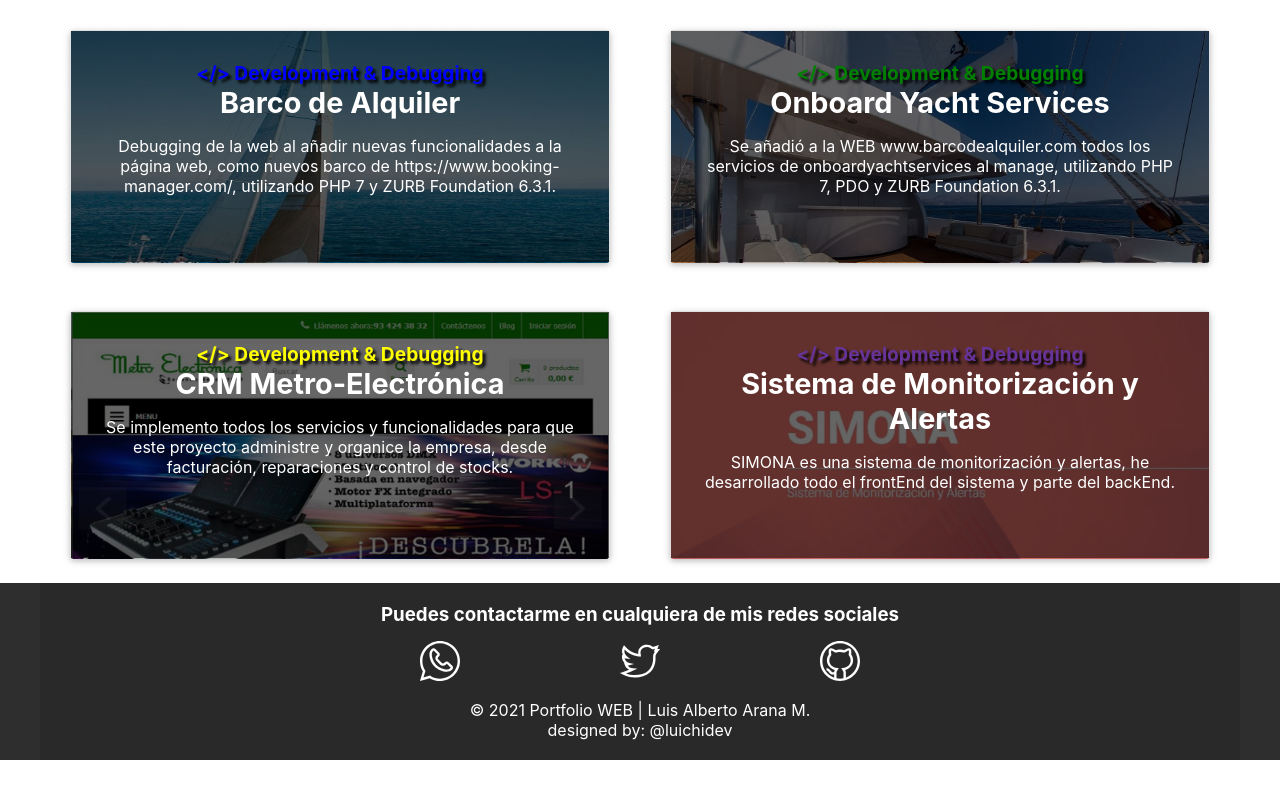
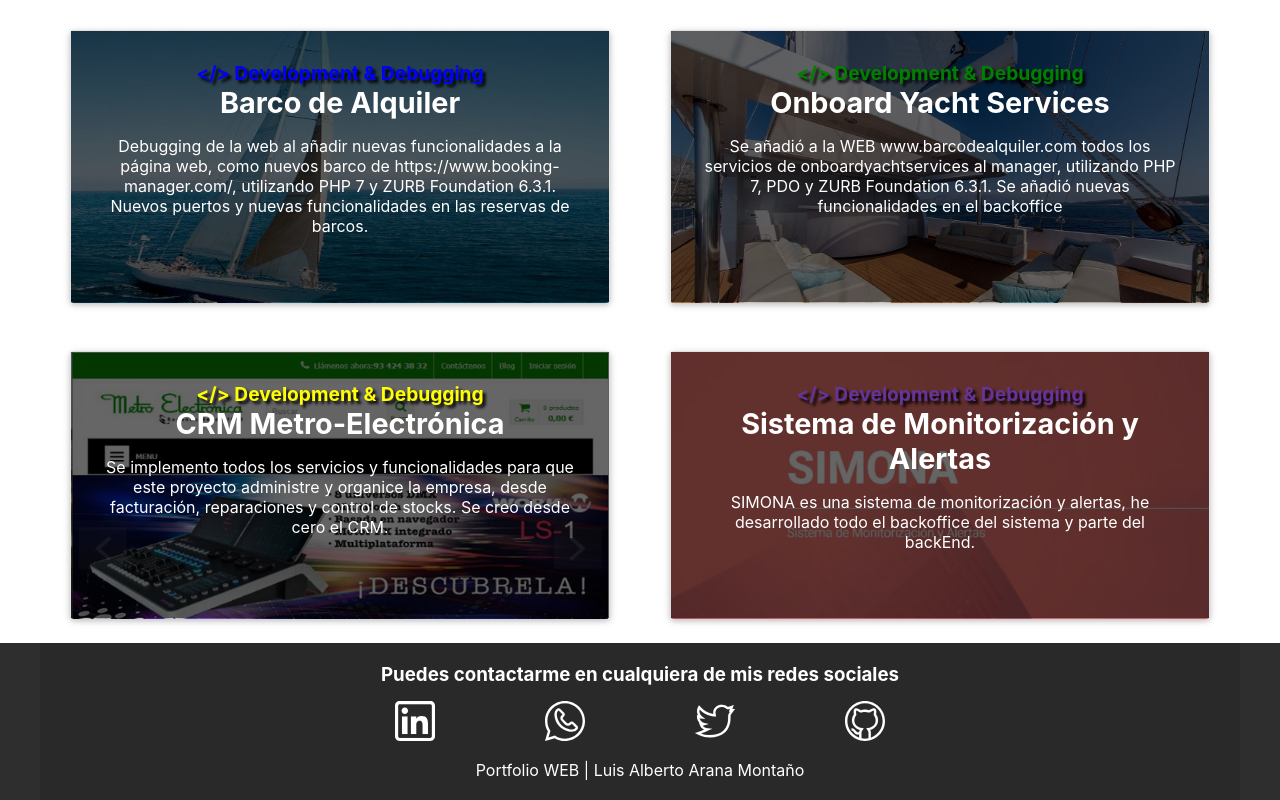
Before and after one commit to Luichidev/portfolio-luis, a Next.js app: page /proyectos in a window 1280 px wide. Shown: the part 419-1219 px from the top of the page. Before the commit the page ends 1179 px from the top, so only its background shows below. Built offline with nearby package versions, Linux system fonts and the light colour scheme; a web font is replaced by a local one.

Commit message:
se hizo los cambios que se mencionaron en la clase de formación y orientación laboral

```diff
--- a/components/Footer/index.jsx
+++ b/components/Footer/index.jsx
@@ -1,4 +1,4 @@
-import Facebook from "../Icons/Facebook";
+import Linkedin from "../Icons/linkedin";
 import Twitter from "../Icons/Twitter";
 import Whatsapp from "../Icons/Whatsapp";
 import Github from "../Icons/Github";
@@ -10,22 +10,21 @@ export default function Footer() {
         <div className="container">
           <h3>Puedes contactarme en cualquiera de mis redes sociales</h3>
           <div className="flex__container social-icons">
-            {/* <a href="https://www.facebook.com/luisalbertothethunder" className="flex__1" target="_blank" rel="noopener" aria-label="Facebook">
-              <Facebook/>
-            </a> */}
-            <a href="https://api.whatsapp.com/send?phone=+34663411621" className="flex__1" target="_blank" rel="noopener" aria-label="Facebook">
+            <a href="https://www.linkedin.com/in/luichidev/" className="flex__1" target="_blank" rel="noopener" aria-label="Linkedin">
+              <Linkedin/>
+            </a>
+            <a href="https://api.whatsapp.com/send?phone=+34663411621" className="flex__1" target="_blank" rel="noopener" aria-label="whatsapp">
               <Whatsapp/>
             </a>
-            <a href="https://twitter.com/@luichidev" className="flex__1" target="_blank" rel="noopener" aria-label="Facebook">
+            <a href="https://twitter.com/@luichidev" className="flex__1" target="_blank" rel="noopener" aria-label="Twitter">
               <Twitter/>
             </a>
-            <a href="https://github.com/luichidev" className="flex__1" target="_blank" rel="noopener" aria-label="Facebook">
+            <a href="https://github.com/luichidev" className="flex__1" target="_blank" rel="noopener" aria-label="Github">
               <Github/>
             </a>
           </div>
           <div className="footer-info">
-            <p>© 2021 Portfolio WEB | Luis Alberto Arana M.</p>
-            <p>designed by: @luichidev</p>
+            <p>Portfolio WEB | Luis Alberto Arana Montaño</p>
           </div>
         </div>
       </footer>
--- a/components/Icons/Facebook.js
+++ b/components/Icons/Facebook.js
@@ -6,7 +6,6 @@ export default function Facebook(props) {
       viewBox="0 0 512 512"
       width={40}
       height={40}
-      xmlns="http://www.w3.org/2000/svg"
       stroke="#FFFFFF"
       fill="#FFFFFF"
       {...props}
--- a/components/Icons/Whatsapp.js
+++ b/components/Icons/Whatsapp.js
@@ -8,7 +8,6 @@ export default function Whatsapp(props) {
       height={40}
       stroke="#FFFFFF"
       fill="#FFFFFF"
-      xmlns="http://www.w3.org/2000/svg"
       {...props}
     >
       <path d="M123.832 475.465c39.559 23.805 84.79 36.351 131.262 36.351C395.918 511.816 512 396.902 512 255.906 512 115.074 396.082 0 255.094 0 114.535 0 .184 114.8.184 255.906c0 47.094 12.55 92.668 36.351 132.258L0 512zM30.176 255.906c0-124.57 100.898-225.918 224.918-225.918 125.12 0 226.918 101.348 226.918 225.918 0 124.574-101.797 225.918-226.918 225.918-43.055 0-84.895-12.195-120.985-35.273l-5.765-3.684-83.989 24.781 24.778-83.992-3.684-5.761c-23.078-36.098-35.273-78.278-35.273-121.989zm0 0" />
--- /dev/null
+++ b/components/Icons/linkedin.js
@@ -0,0 +1,16 @@
+import * as React from "react";
+
+export default function Linkedin(props) {
+  return (
+    <svg
+      viewBox="0 0 512 512"
+      width={40}
+      height={40}
+      stroke="#FFFFFF"
+      fill="#FFFFFF"
+      {...props}
+    >
+      <path d="M160.008 423h-70V197h70zm6.984-298.004c0-22.629-18.36-40.996-40.976-40.996C103.312 84 85 102.367 85 124.996 85 147.633 103.313 166 126.016 166c22.617 0 40.976-18.367 40.976-41.004zM422 298.664C422 237.996 409.184 193 338.312 193c-34.054 0-56.914 17.031-66.246 34.742H272V197h-68v226h68V310.79c0-29.388 7.48-57.856 43.906-57.856 35.93 0 37.094 33.605 37.094 59.722V423h69zM512 452V60c0-33.086-26.914-60-60-60H60C26.914 0 0 26.914 0 60v392c0 33.086 26.914 60 60 60h392c33.086 0 60-26.914 60-60zM452 40c11.027 0 20 8.973 20 20v392c0 11.027-8.973 20-20 20H60c-11.027 0-20-8.973-20-20V60c0-11.027 8.973-20 20-20zm0 0" />
+    </svg>
+  );
+}
--- a/components/Models/proyectos.js
+++ b/components/Models/proyectos.js
@@ -17,7 +17,7 @@ const proyectos = [
     title: "Pizzería ÑamÑam",
     image: "/assets/img/pizzeria.jpg",
     description:
-      "Diseño, publicación y desarrollo de la pàgina web para esta pizzería, con el potente FrameWork Angular 7, utilizando el patron de diseño MVC (Modelo, Vista, Controlador)",
+      "Diseño, publicación, mantenimiento y desarrollo de este proyecto con tecnología NEXTJS.",
   },
   {
     id: 3,
@@ -27,7 +27,7 @@ const proyectos = [
     title: "Barco de Alquiler",
     image: "/assets/img/boat.png",
     description:
-      "Debugging de la web al añadir nuevas funcionalidades a la página web, como nuevos barco de https://www.booking-manager.com/, utilizando PHP 7 y ZURB Foundation 6.3.1.",
+      "Debugging de la web al añadir nuevas funcionalidades a la página web, como nuevos barco de https://www.booking-manager.com/, utilizando PHP 7 y ZURB Foundation 6.3.1. Nuevos puertos y nuevas funcionalidades en las reservas de barcos.",
   },
   {
     id: 4,
@@ -37,7 +37,7 @@ const proyectos = [
     title: "Onboard Yacht Services",
     image: "/assets/img/obys.jpg",
     description:
-      "Se añadió a la WEB www.barcodealquiler.com todos los servicios de onboardyachtservices al manage, utilizando PHP 7, PDO y ZURB Foundation 6.3.1.",
+      "Se añadió a la WEB www.barcodealquiler.com todos los servicios de onboardyachtservices al manager, utilizando PHP 7, PDO y ZURB Foundation 6.3.1. Se añadió nuevas funcionalidades en el backoffice",
   },
   {
     id: 5,
@@ -47,7 +47,7 @@ const proyectos = [
     title: "CRM Metro-Electrónica",
     image: "/assets/img/metro.jpg",
     description:
-      "Se implemento todos los servicios y funcionalidades para que este proyecto administre y organice la empresa, desde facturación, reparaciones y control de stocks.",
+      "Se implemento todos los servicios y funcionalidades para que este proyecto administre y organice la empresa, desde facturación, reparaciones y control de stocks. Se creo desde cero el CRM.",
   },
   {
     id: 6,
@@ -57,7 +57,7 @@ const proyectos = [
     title: "Sistema de Monitorización y Alertas",
     image: "/assets/img/simona.jpg",
     description:
-      "SIMONA es una sistema de monitorización y alertas, he desarrollado todo el frontEnd del sistema y parte del backEnd.",
+      "SIMONA es una sistema de monitorización y alertas, he desarrollado todo el backoffice del sistema y parte del backEnd.",
   },
 ];
 
--- a/pages/api/hello.js
+++ /dev/null
@@ -1,5 +0,0 @@
-// Next.js API route support: https://nextjs.org/docs/api-routes/introduction
-
-export default (req, res) => {
-  res.status(200).json({ name: 'John Doe' })
-}
```
Also changed, not shown: components/Icons/Github.js (+0 -1 lines), components/Icons/Twitter.js (+0 -1 lines), components/Models/formacion.js (+15 -15 lines), pages/index.js (+6 -12 lines), 2 other files (tests, documents, lock files or other folders).
